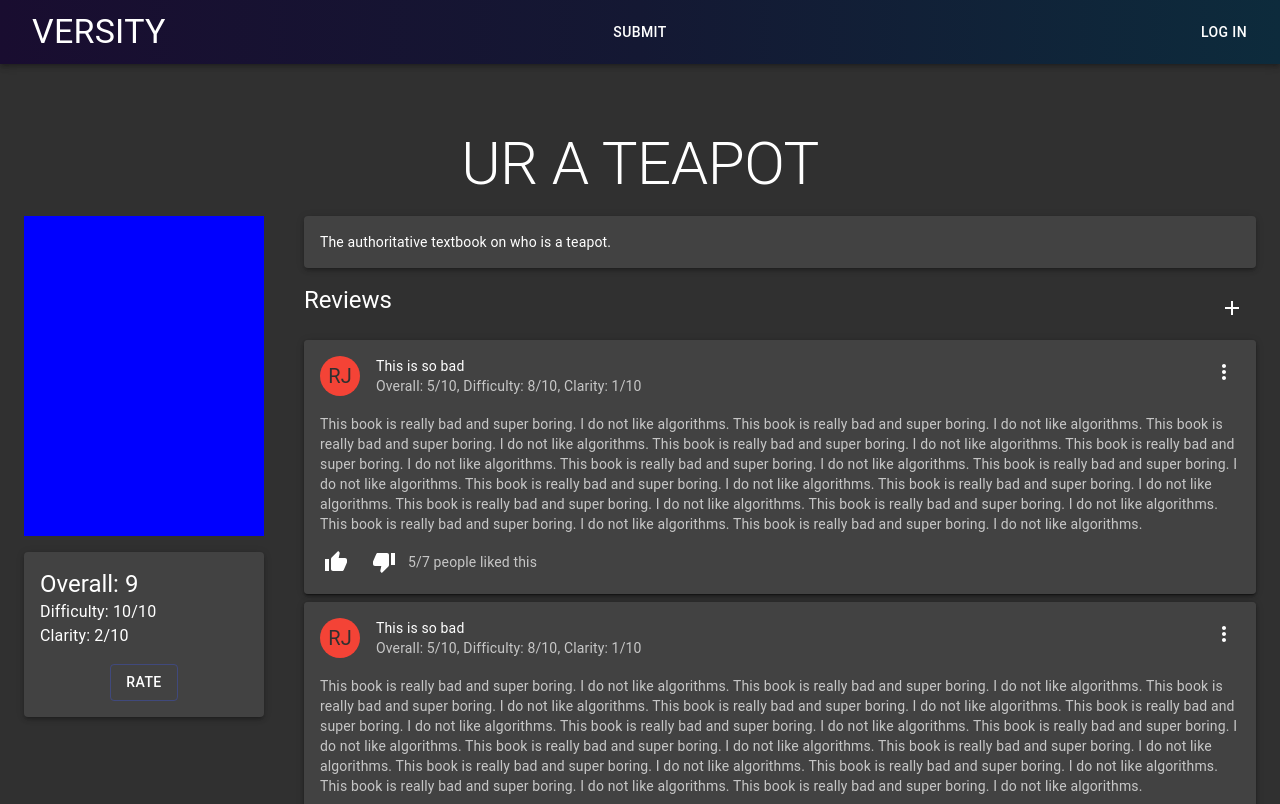
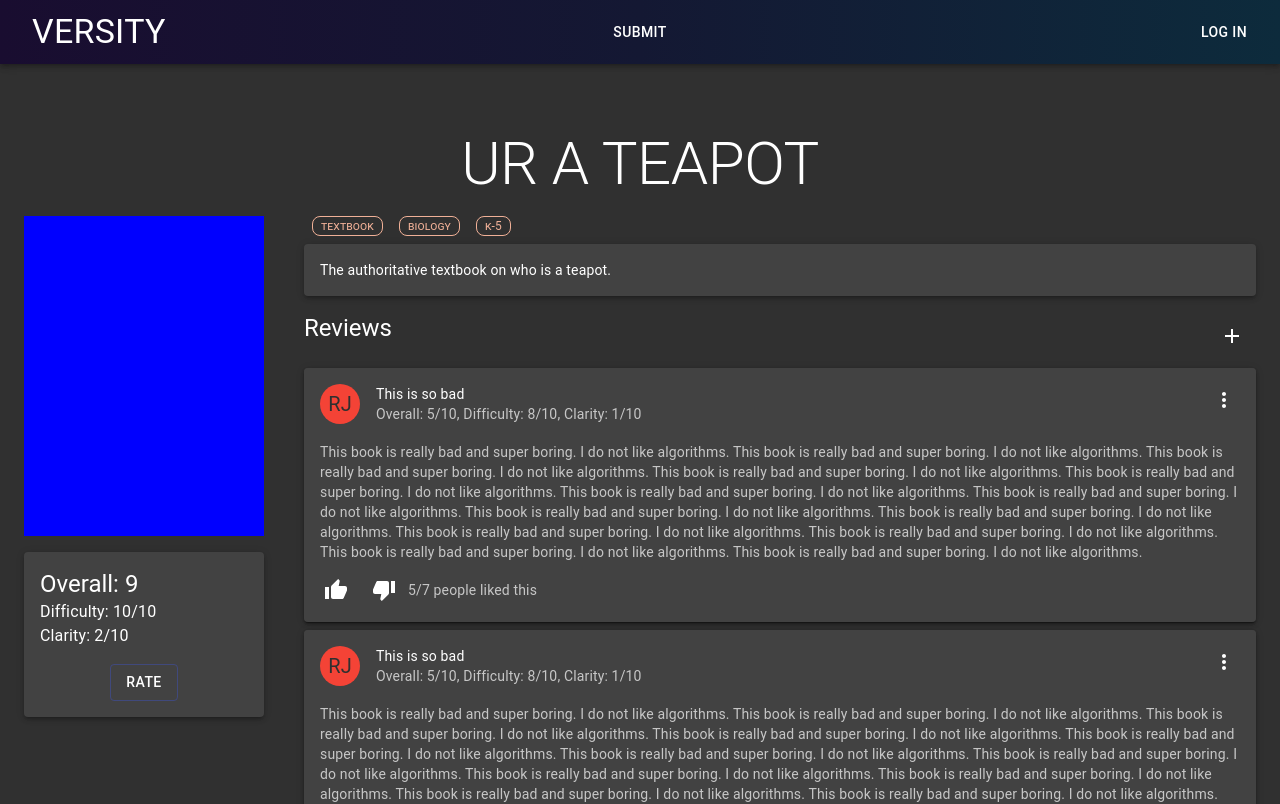
Before and after one commit to jason-yang31415/versity-tmp, a React (Create React App) app: page /things/thingone in a window 1280 px wide. Shown: the top 804 px of the page. Built offline with nearby package versions, Linux system fonts and the light colour scheme.

Commit message:
badges on thing info

```diff
--- a/src/components/Badge.js
+++ b/src/components/Badge.js
@@ -9,7 +9,8 @@ const useStyles = makeStyles((theme) => ({
         paddingRight: theme.spacing(1),
         borderRadius: theme.spacing(1),
         border: "1px solid #f0b097",
-        marginLeft: theme.spacing(2),
+        marginLeft: theme.spacing(1),
+        marginRight: theme.spacing(1),
     },
     text: {
         fontVariant: "small-caps",
--- a/src/components/Thing.js
+++ b/src/components/Thing.js
@@ -46,6 +46,9 @@ const useStyles = makeStyles((theme) => ({
         flexDirection: "column",
         padding: theme.spacing(1),
     },
+    titleText: {
+        marginRight: theme.spacing(1),
+    },
     title: {
         color: "black",
         display: "flex",
@@ -78,7 +81,12 @@ function Thing({ item }) {
                     <div className={classes.thumb}></div>
                     <div className={classes.right}>
                         <div className={classes.title}>
-                            <Typography variant="h5">{item.title}</Typography>
+                            <Typography
+                                variant="h5"
+                                className={classes.titleText}
+                            >
+                                {item.title}
+                            </Typography>
                             <Badge type={item.type} />
                         </div>
                         <Typography className={classes.description}>
--- a/src/components/ThingInfo.js
+++ b/src/components/ThingInfo.js
@@ -21,10 +21,11 @@ import DialogTitle from "@material-ui/core/DialogTitle";
 import Slider from "@material-ui/core/Slider";
 import Paper from "@material-ui/core/Paper";
 import IconButton from "@material-ui/core/IconButton";
-import Review from "./Review"
-import AddIcon from "@material-ui/icons/Add"
+import Review from "./Review";
+import AddIcon from "@material-ui/icons/Add";
 
 import ThingList from "./ThingList";
+import Badge from "./Badge";
 
 import { search, sendRating } from "../thunks";
 
@@ -66,12 +67,17 @@ const useStyles = (theme) => ({
         display: "flex",
         flexDirection: "column",
     },
+    badges: {
+        display: "flex",
+        alignItems: "center",
+        marginBottom: theme.spacing(1),
+    },
     description: {
         padding: theme.spacing(2),
     },
     review: {
         display: "flex",
-    }
+    },
 });
 
 class ThingInfo extends React.Component {
@@ -91,6 +97,9 @@ class ThingInfo extends React.Component {
                 title: "UR A TEAPOT",
                 description: "The authoritative textbook on who is a teapot.",
                 id: "thingone",
+                type: "textbook",
+                subject: "biology",
+                targetAudience: "k-5",
             },
             rateOpen: false,
             rating: {
@@ -170,7 +179,12 @@ class ThingInfo extends React.Component {
                         </div>
 
                         <div className={classes.right}>
-                            <div>
+                            <div className={classes.badges}>
+                                <Badge type={thing.type} />
+                                <Badge type={thing.subject} />
+                                <Badge type={thing.targetAudience} />
+                            </div>
+
                             <Box pb={2}>
                                 <Paper
                                     elevation={3}
@@ -179,10 +193,14 @@ class ThingInfo extends React.Component {
                                     {thing.description}
                                 </Paper>
                             </Box>
-                            </div>
                             <div>
                                 <div className={classes.review}>
-                                    <Typography variant="h5" style={{flexGrow: 1}}>Reviews</Typography>
+                                    <Typography
+                                        variant="h5"
+                                        style={{ flexGrow: 1 }}
+                                    >
+                                        Reviews
+                                    </Typography>
                                     <IconButton aria-label="settings">
                                         <AddIcon />
                                     </IconButton>
```
Lines whose indentation alone changed are shown as unchanged.
